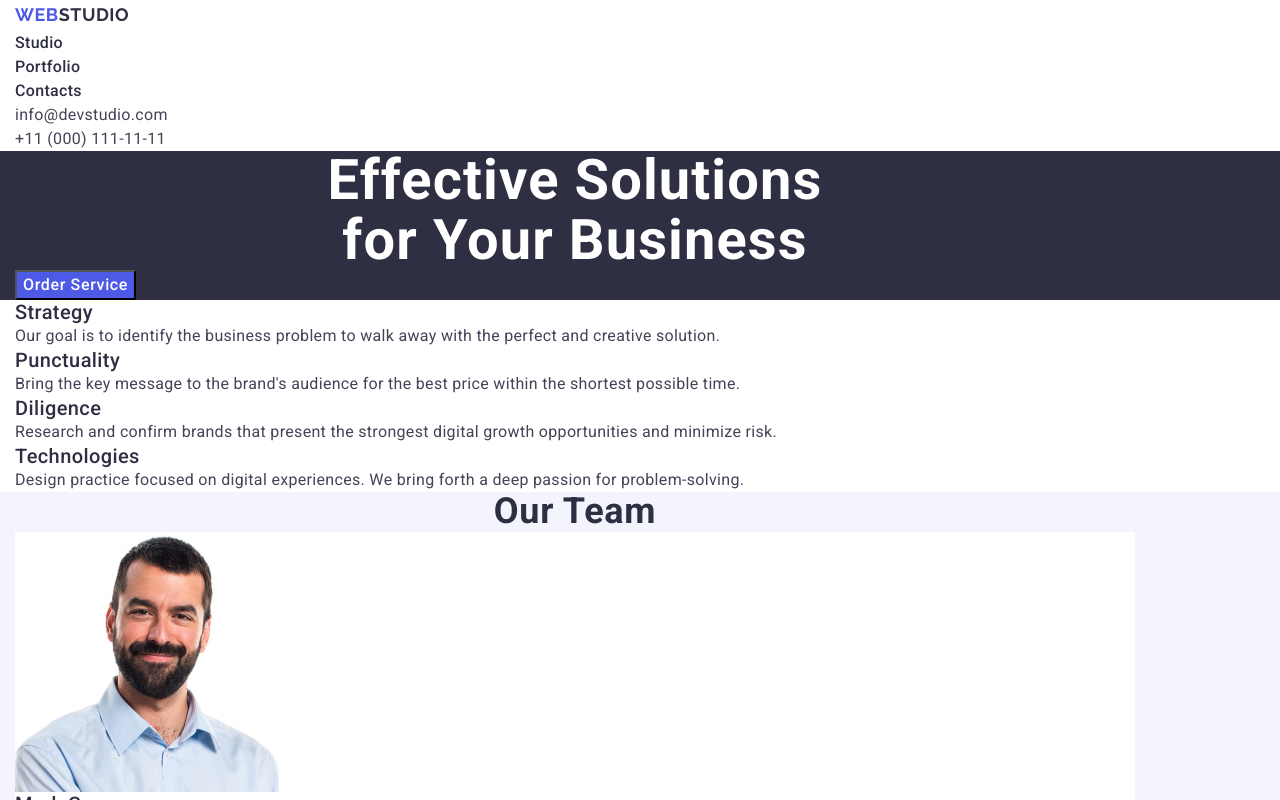
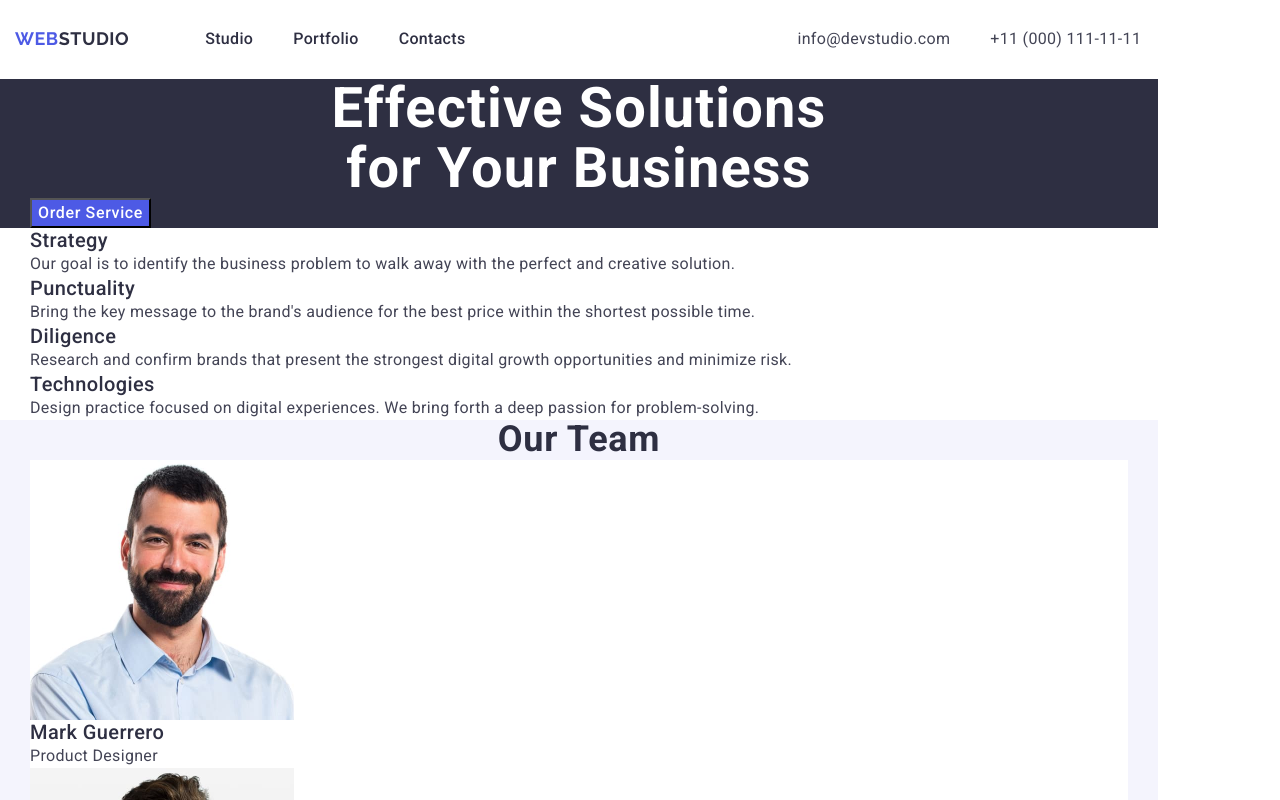
Before and after one commit to YK9968/goit-markup-hw-03, a plain HTML site: page index.html in a window 1280 px wide. Shown: the top 800 px of the page. Drawn offline with nearby package versions, Linux system fonts and the light colour scheme.

Commit message:
Create header

```diff
--- a/css/style.css
+++ b/css/style.css
@@ -34,7 +34,7 @@ p {
 }
 
 .container {
-  max-width: 1150px;
+  max-width: 1158px;
   padding-left: 15px;
   padding-right: 15px;
   margin-left: 0 auto;
@@ -42,6 +42,30 @@ p {
 }
 
 /* ======================================== header ========================================= */
+
+.header-wr {
+  display: flex;
+  align-items: center;
+  padding: 24px 15px;
+}
+
+.nav-wr {
+  display: flex;
+  align-items: center;
+}
+
+.header-page-nav {
+  display: flex;
+  margin-right: 332px;
+  gap: 40px;
+  margin-left: 76px;
+}
+
+.contacts-wr {
+  display: flex;
+  gap: 40px;
+}
+
 .header-logo {
   font-family: 'Raleway', sans-serif;
   font-size: 18px;
@@ -130,6 +154,7 @@ p {
   font-weight: 500;
   line-height: 1.4;
   letter-spacing: 0.72px;
+  display: none;
 }
 
 .advantages-subtitle {
--- a/index.html
+++ b/index.html
@@ -17,8 +17,8 @@
   </head>
   <body>
     <header>
-      <div class="container">
-        <nav>
+      <div class="container header-wr">
+        <nav class="nav-wr">
           <a class="header-logo" href="./index.html"
             >Web<span class="header-weblogo">Studio</span></a
           >
@@ -35,7 +35,7 @@
           </ul>
         </nav>
         <address class="contacts">
-          <ul>
+          <ul class="contacts-wr">
             <li>
               <a class="link" href="mailto:info@devstudio.com"
                 >info@devstudio.com</a
@@ -50,7 +50,7 @@
     </header>
     <main>
       <!-- Section Hero -->
-      <section class="hero">
+      <section class="hero container">
         <div class="container">
           <h1 class="hero-main-title">
             Effective Solutions <br />
@@ -59,8 +59,8 @@
           <button class="hero-button" type="button">Order Service</button>
         </div>
       </section>
-      <!-- Section Advantages  -->
-      <section class="advantages">
+      <!-- Section Advantages   -->
+      <section class="advantages container">
         <div class="container">
           <h2 hidden class="advantages-title">Advantages</h2>
           <ul class="advantages-list">
@@ -96,7 +96,7 @@
         </div>
       </section>
       <!-- Section Team -->
-      <section class="team">
+      <section class="team container">
         <div class="container">
           <h2 class="team-title">Our Team</h2>
 
@@ -145,7 +145,7 @@
         </div>
       </section>
       <!-- Section Portfolio -->
-      <section class="portfolio">
+      <section class="portfolio container">
         <div class="container">
           <h2 class="portfolio-title">Our Portfolio</h2>
           <ul>
@@ -203,7 +203,7 @@
         </div>
       </section>
     </main>
-    <footer class="footer">
+    <footer class="footer container">
       <div class="container">
         <a class="header-logo" href="./index.html"
           >Web<span class="footer-logo">Studio</span></a
```
